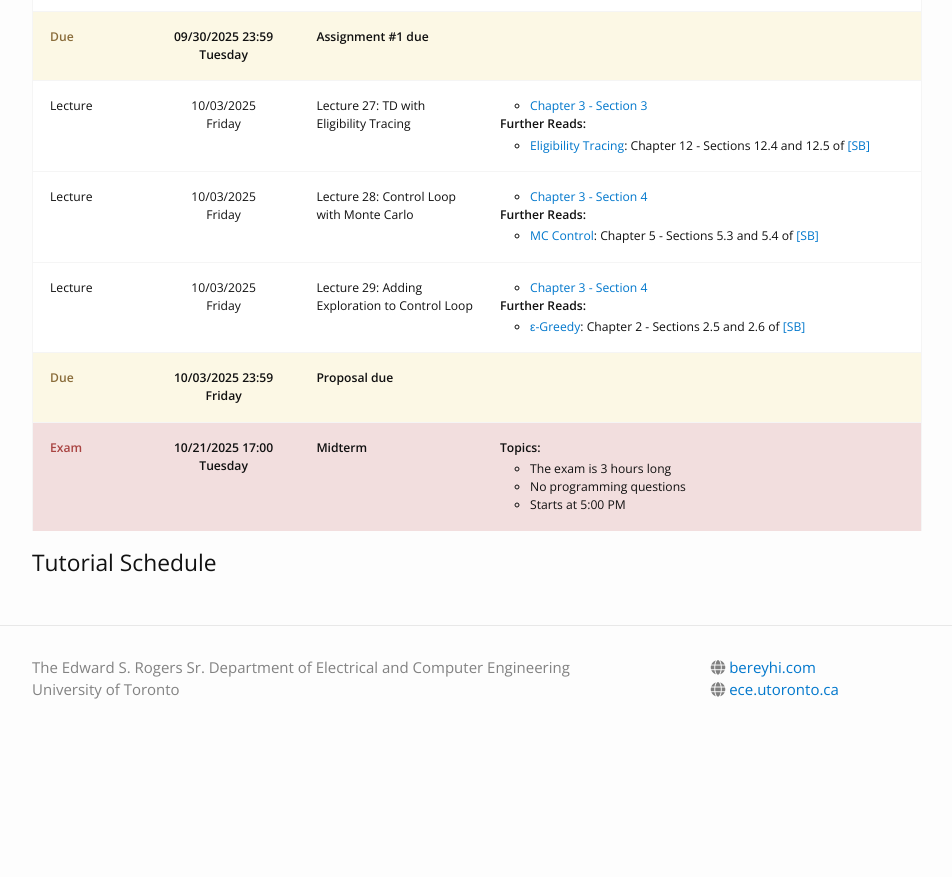
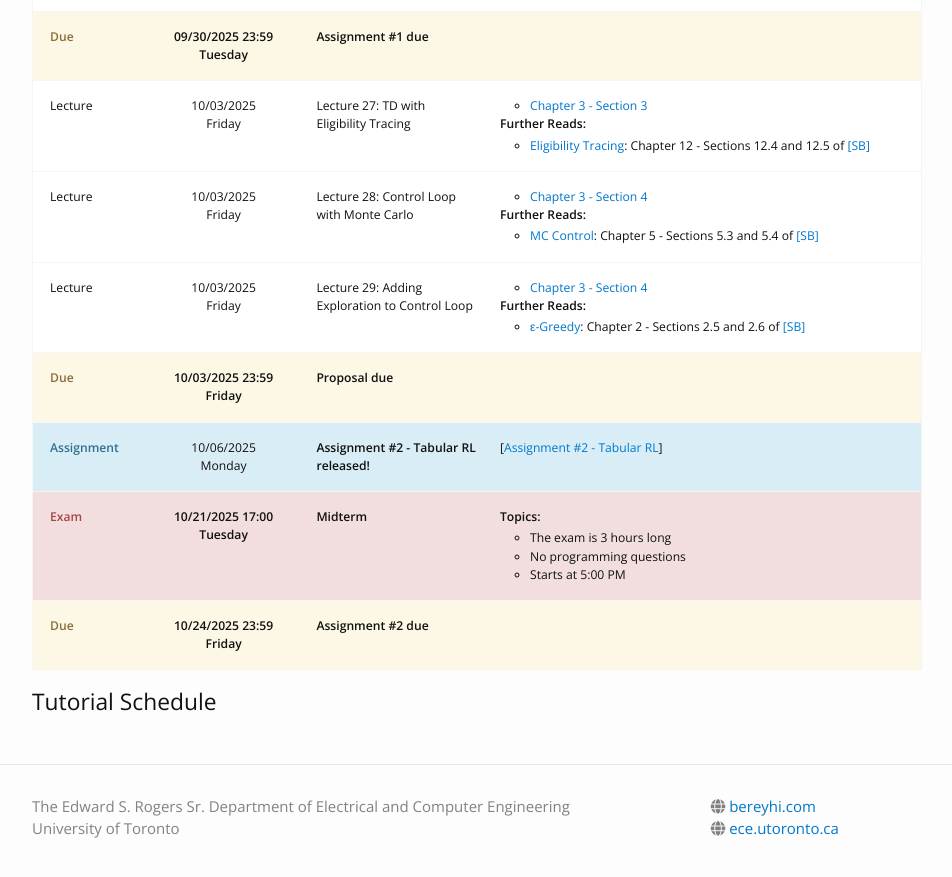
Before and after one commit to bereyhi-courses/rl-utoronto, a Jekyll site: the page built from schedule.md, in a window 1280 px wide and 900 px high, scrolled down 3612 px. Shown: the top 877 px of the window, without its empty margins (163-1115 px from the left). Built offline with Jekyll 4.4.1, drawn with Linux system fonts in a browser that asks for light colours; nearby versions of some CDN libraries; before the commit the page ends 4373 px from its top, so only the background shows below that.

```diff
--- /dev/null
+++ b/_assignments/03_assignment2.md
@@ -0,0 +1,13 @@
+---
+type: assignment
+date: 2025-10-06T00:00:01
+title: 'Assignment #2 - Tabular RL'
+# pdf:
+link: https://app.crowdmark.com/student/assessments/assignment-2-tabular-rl
+# solutions: /static_files/assignments/asg_solutions.pdf
+due_event:
+    type: due
+    date: 2025-10-24T23:59:59-4:00
+    description: 'Assignment #2 due'
+---
+Please submit through the [provided Crowdmark link](https://app.crowdmark.com/student/assessments/assignment-2-tabular-rl)
--- a/assignments.md
+++ b/assignments.md
@@ -16,6 +16,11 @@
 ### Assignment 1: Basics of RL
 - [Assignment 1]({{site.baseurl}}/assignments/01_assignment1) has been posted on _September 16, 2025_
 - Deadline is on __September 30, 2025__ at __11:59 PM EST__
+- Up to 2 days delay with __10% deduction__ per day
+
+### Assignment 2: Tabular RL
+- [Assignment 2]({{site.baseurl}}/assignments/03_assignment2) has been posted on _October 6, 2025_
+- Deadline is on __October 26, 2025__ at __11:59 PM EST__
 - Up to 2 days delay with __10% deduction__ per day
 
 
```
